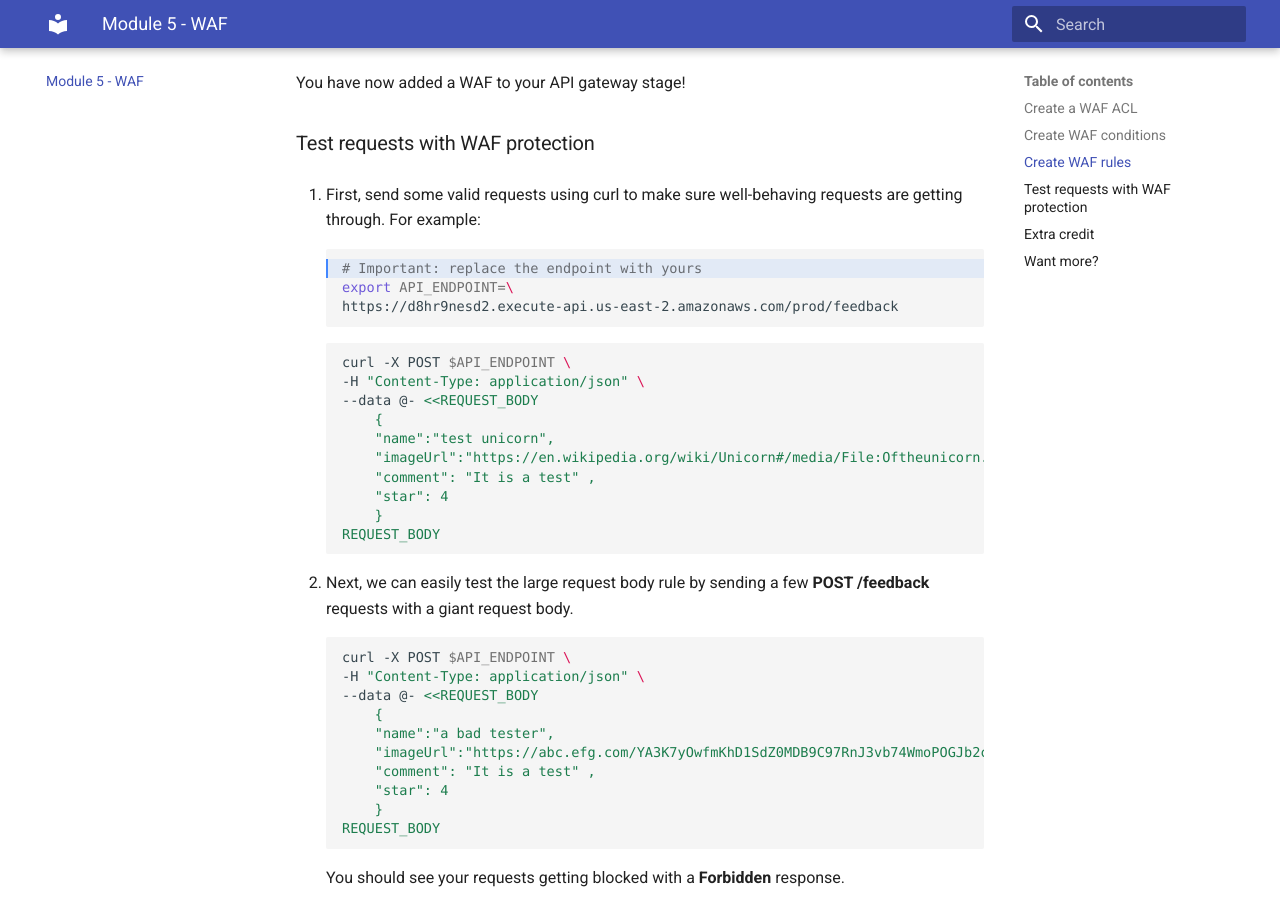
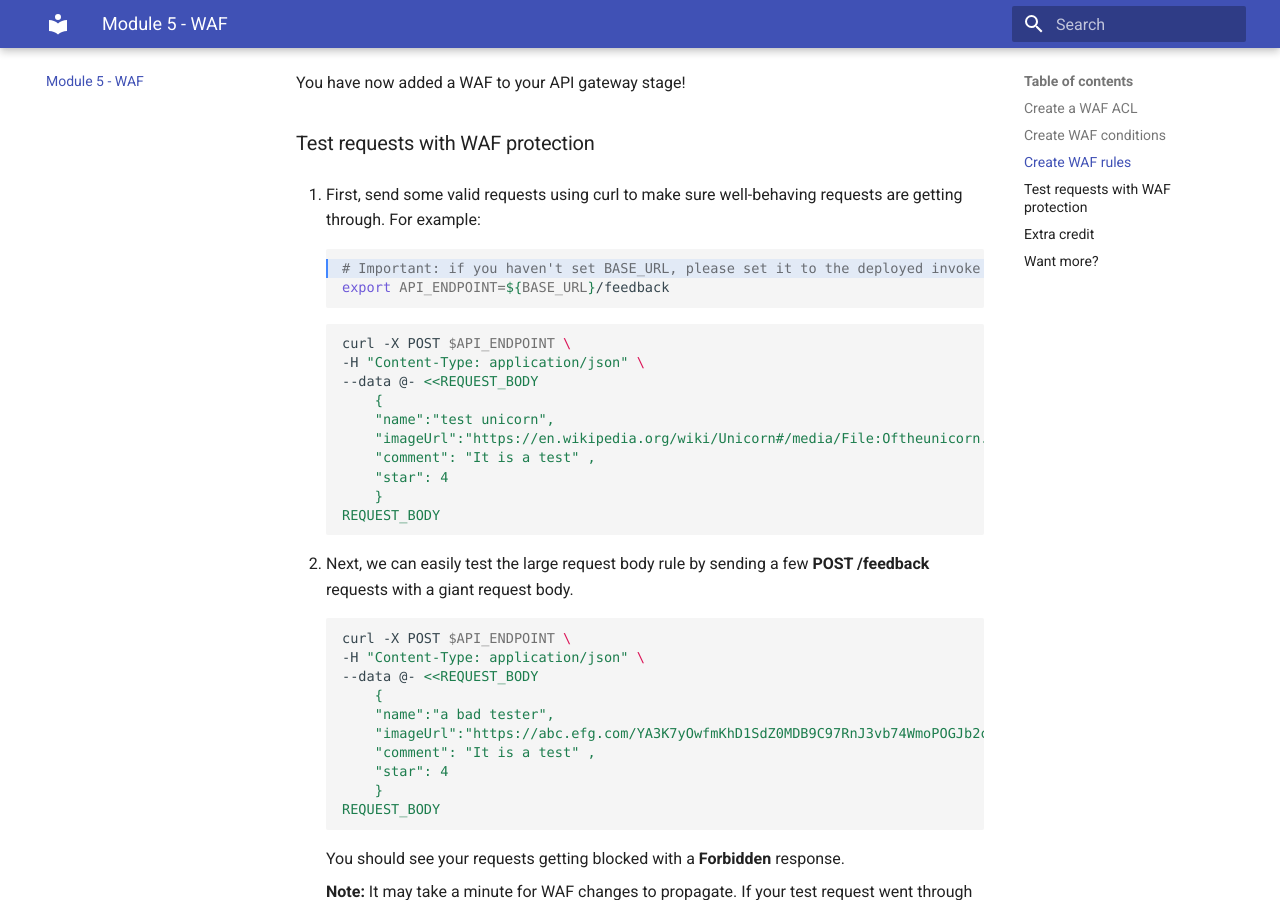
Before and after one commit to xiangshen-dk/workshop-building-secure-apis, an MkDocs documentation site: the page built from docs/waf.md, in a window 1280 px wide and 900 px high, scrolled down 7335 px. Built offline with MkDocs 1.6.1 and Material for MkDocs 9.7.7, drawn with Linux system fonts in a browser that asks for light colours; some web fonts are replaced.

Commit message:
minor updates

````diff
--- a/docs/waf.md
+++ b/docs/waf.md
@@ -145,9 +145,8 @@ You have now added a WAF to your API gateway stage!
 1. First, send some valid requests using curl to make sure well-behaving requests are getting through. For example:
 
 	```bash hl_lines="1"
-	# Important: replace the endpoint with yours
-	export API_ENDPOINT=\
-	https://d8hr9nesd2.execute-api.us-east-2.amazonaws.com/prod/feedback
+	# Important: if you haven't set BASE_URL, please set it to the deployed invoke URL
+	export API_ENDPOINT=${BASE_URL}/feedback
 	```
 
 	```bash
--- a/mkdocs.yml
+++ b/mkdocs.yml
@@ -6,7 +6,7 @@ nav:
   - Module 4 - Input validation: input-validation.md
   - Module 5 - WAF: waf.md
   - Module 6 - Usage plan: usage-plan.md
-  - Module 7 - Authentication: auth.md
+  - Module 7 - Authorization: auth.md
   - Module 8 - Configure the web UI: webui.md
   - Module 9 - X-Ray: xray.md
   - Module 10 - Host the static files: static-site.md
````
Also changed, not shown: docs/auth.md (+1 -1 lines), docs/usage-plan.md (+1 -1 lines), docs/webui.md (+10 -10 lines), docs/xray.md (+1 -3 lines), docs/images/06_method_execution.png.
